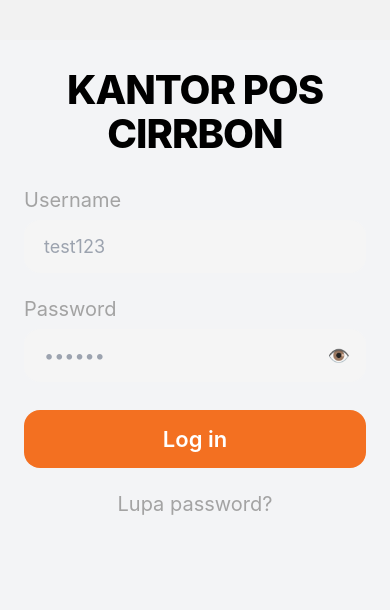
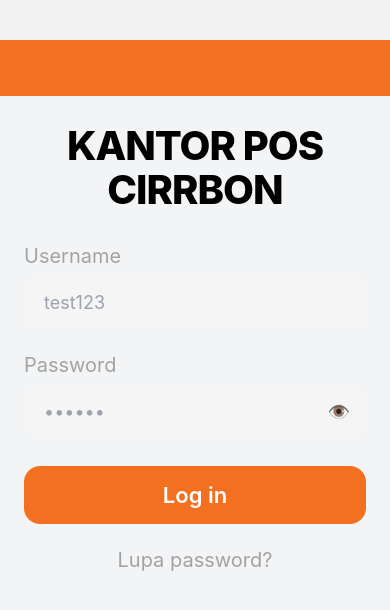
Before and after one commit to ShiroKatsuya/Short-Route, a React Native app: screen /Login in a window 390 px wide. Shown: the top 610 px of the page. Built offline with nearby package versions, Linux system fonts and the light colour scheme.

Commit message:
major update

```diff
--- a/screens/Login.tsx
+++ b/screens/Login.tsx
@@ -20,12 +20,16 @@ export default function Login() {
   return (
     <SafeAreaView className="flex-1 mt-10 bg-gray-100">
       <StatusBar barStyle="light-content" backgroundColor="#F37021" />
+      {/* Header with orange background */}
+      <View className="bg-[#F37021] h-14 px-5 py-4 flex-row items-center justify-center">
 
-      {/* Top header */}
+      </View>
+
 
 
       {/* Content */}
       <View className="px-6 pt-7">
+
         <Text className="text-black text-[40px] leading-[44px] font-extrabold text-center tracking-tight">
           KANTOR POS
           {"\n"}
--- a/screens/Maps.tsx
+++ b/screens/Maps.tsx
@@ -85,6 +85,7 @@ export default function Maps() {
       <StatusBar barStyle="light-content" backgroundColor="#F37021" />
       {/* Header */}
       <View className="bg-[#F37021] px-5 py-3 flex-row items-center justify-between">
+
         <Text className="text-white font-extrabold text-[24px]">
           Optimasi Rute Distribusi
         </Text>
```
